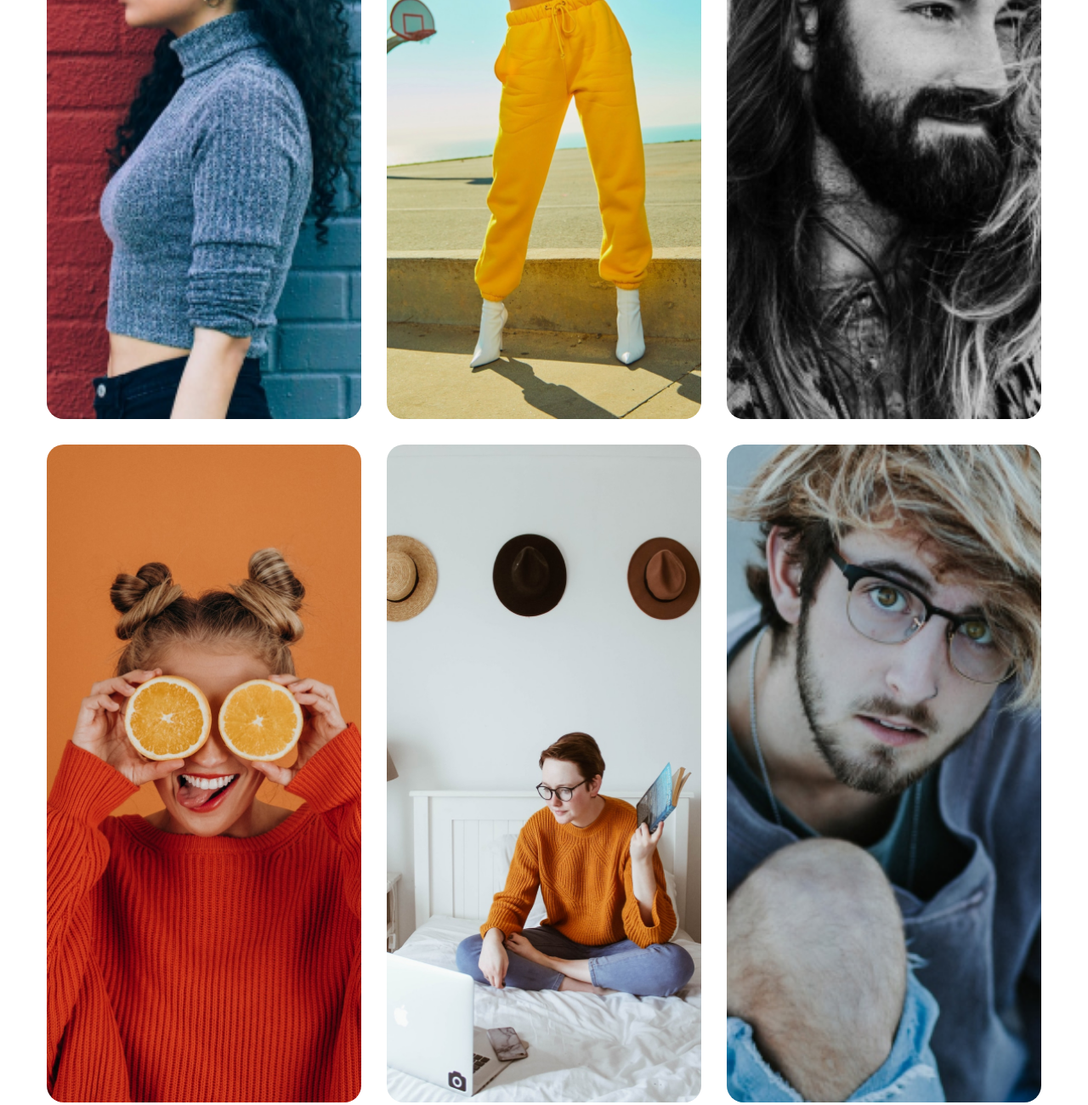
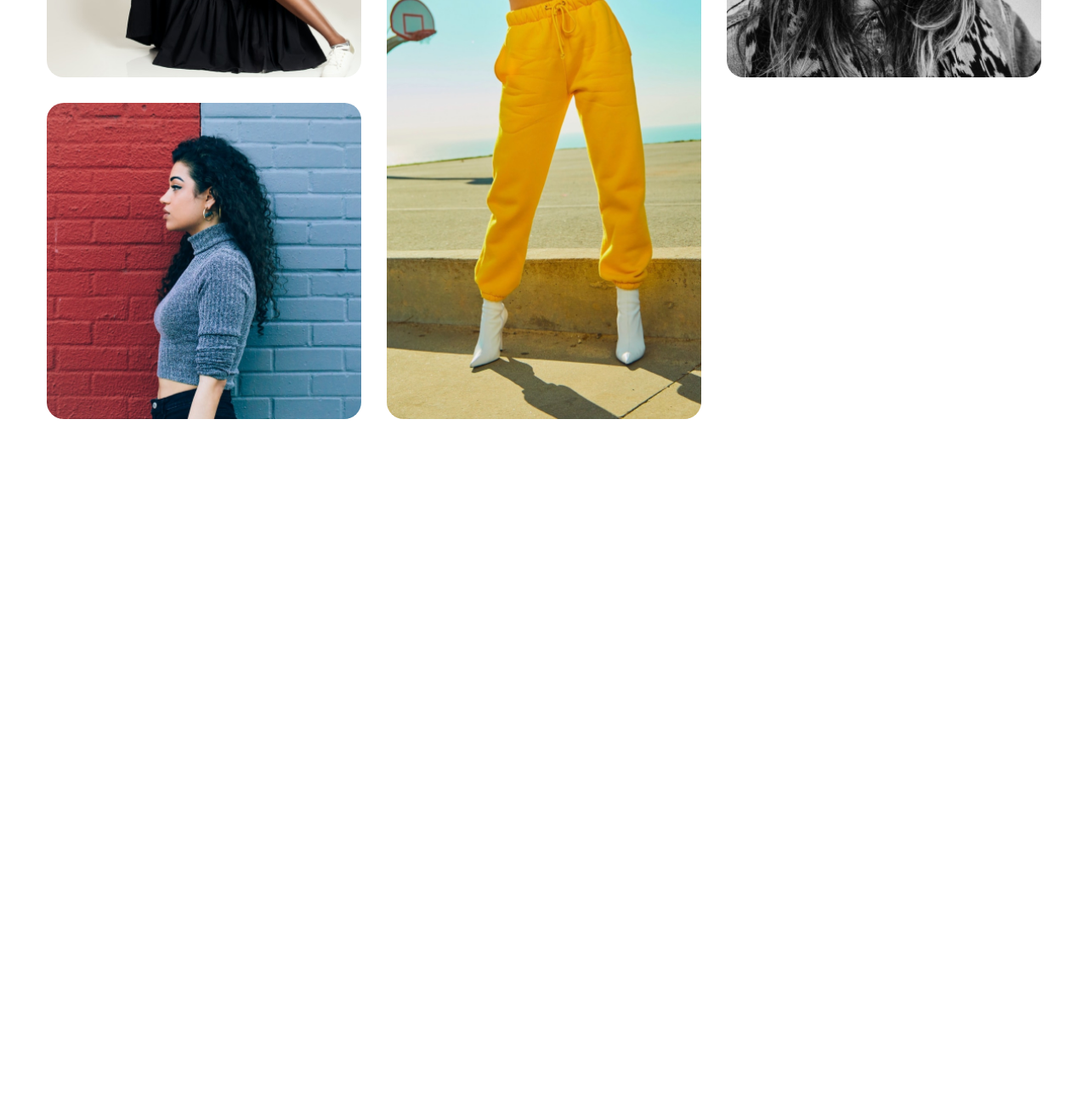
Before and after one commit to AlinaVi1997/Frontend-105, a plain HTML site: page hw8/index8.html in a window 1280 px wide. Shown: the part 3840-5140 px from the top of the page at 85% size. Drawn offline with Linux system fonts and the light colour scheme; a web font is replaced by a local one.

Commit message:
Fix grid template.

```diff
--- a/hw8/css/style.css
+++ b/hw8/css/style.css
@@ -46,20 +46,20 @@ body{
       margin-top: 30px;
 }
 .img__1{
-      grid-column:1;
-      grid-row:1;
+      grid-column: 1/2;
+      grid-row: 1/2;
 }
 .img__2{
-      grid-column: 2;
+      grid-column: 2/3;
+      grid-row: 1/3;
+}
+.img__3{
+      grid-column: 3/4;
       grid-row: 1/2;
 }
-.img__3{
-      grid-column: 3;
-      grid-row: 1/1;
-}
 .img__4{
-      grid-column: 1;
-      grid-row:2/1;
+      grid-column: 1/2;
+      grid-row: 2/3;
 }
 
 
--- a/hw8/index8.html
+++ b/hw8/index8.html
@@ -73,29 +73,28 @@
                               <div class="grid-item-galery img__3">
                                      <img class="img" src="./img/image__15.jpg" alt="">
                               </div>
-
                               <div class="grid-item-galery img__4">
                                      <img class="img" src="./img/image__16.jpg" alt="">
                               </div>
-                              <div class="grid-item-galery img__5">
-                                     <img class="img" src="./img/image__17.jpg" alt="">
-                              </div>
-                              <div class="grid-item-galery img__6">
-                                    <img class="img" src="./img/image__18.jpg" alt="">
-                              </div>
-                              <div class="grid-item-galery img__7">
-                                    <img class="img" src="./img/image__19.jpg" alt="">
-                              </div>
-
-                              <div class="grid-item-galery img__8">
-                                     <img class="img" src="./img/image__20.jpg" alt="">
-                              </div>
-                              <div class="grid-item-galery img__9">
-                                    <img class="img" src="./img/image__21.jpg" alt="">
-                              </div>
-                              <div class="grid-item-galery img__10">
-                                     <img class="img" src="./img/image__22.jpg" alt="">
-                        </div>
+<!--                              <div class="grid-item-galery img__5">-->
+<!--                                     <img class="img" src="./img/image__17.jpg" alt="">-->
+<!--                              </div>-->
+<!--                              <div class="grid-item-galery img__6">-->
+<!--                                    <img class="img" src="./img/image__18.jpg" alt="">-->
+<!--                              </div>-->
+<!--                              <div class="grid-item-galery img__7">-->
+<!--                                    <img class="img" src="./img/image__19.jpg" alt="">-->
+<!--                              </div>-->
+<!--                        -->
+<!--                              <div class="grid-item-galery img__8">-->
+<!--                                     <img class="img" src="./img/image__20.jpg" alt="">-->
+<!--                              </div>-->
+<!--                              <div class="grid-item-galery img__9">-->
+<!--                                    <img class="img" src="./img/image__21.jpg" alt="">-->
+<!--                              </div>-->
+<!--                              <div class="grid-item-galery img__10">-->
+<!--                                     <img class="img" src="./img/image__22.jpg" alt="">-->
+<!--                        </div>-->
                   </div>
             </div>
        </body>
```
